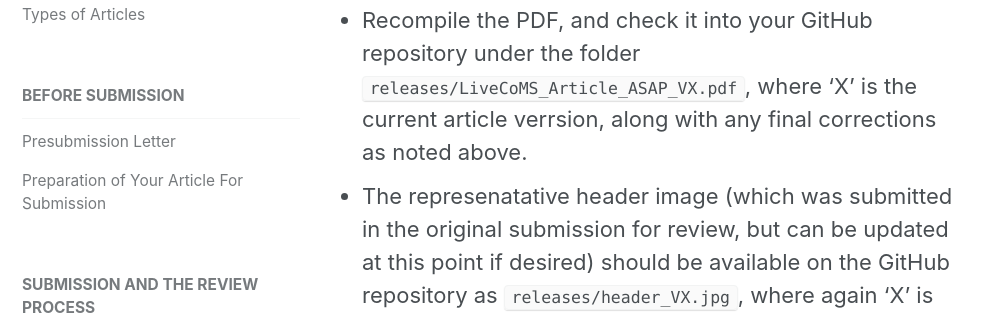
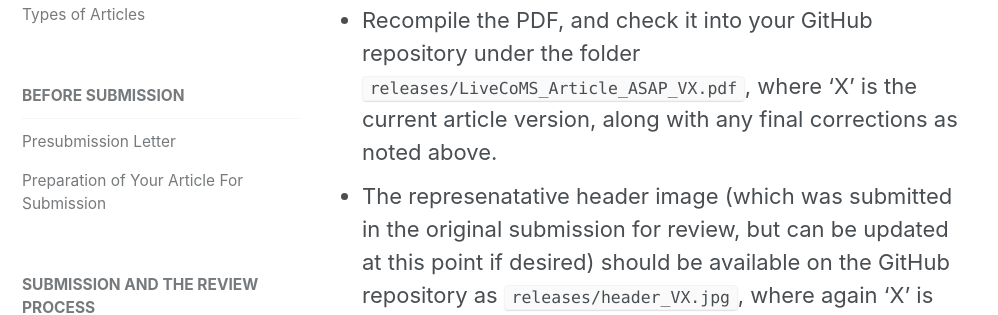
Before and after one commit to livecomsjournal/livecomsjournal.github.io, a Jekyll site: the page built from _author_instructions/01_policies.md, in a window 1280 px wide and 900 px high, scrolled down 15057 px. Shown: the part 187-502 px from the top of the window, without its empty margins (0-998 px from the left). Built offline with Jekyll 4.4.1, drawn with Linux system fonts in a browser that asks for light colours.

Commit message:
fix typo

```diff
--- a/_author_instructions/01_policies.md
+++ b/_author_instructions/01_policies.md
@@ -210,7 +210,7 @@ After acceptance of your article, the first task is to prepare an appropriate "A
 - Send a signed copy of the [contributor license release form](https://livecomsjournal.github.io/assets/pdf/LiveCoMS_contributor_license.pdf) to `managing@livecomsjournal.org`. As a reminder, this license does not transfer any copyright, but makes it easier for LiveCoMS to publish the article by clarifying that author does indeed have the right to distribute the article open source. See [copyright licence](https://livecomsjournal.github.io/authors/policies/#copyright-license) section for more information.
 - Within a few days of verifying the metadata and providing the lede, you will be notified by the editors about the volume, year, article number, and DOI (which will not yet be active, but will become active after posting the ASAP article). Finalize the LiveCoMS footer by changing the `ASAPversion` class to the `pubversion` class option in the document preamble, and use this information to fill in the `\pubvolume`, `\pubissue`, `\pubyear`, `\articlenum`, and `\pubDOI` fields.
 - Do a final check for issues with grammar, word choice, spelling, formatting (including issues with the LaTeX template, placement of figures, etc.) and typos. This step replaces the galley proofs stage in many other journal article preparation processes. Please [reference the appropriate part of the author instructions](https://livecomsjournal.github.io/authors/policies/#writing-style-and-editing) for what to look for in final checks and updating. Note that authors bear ultimate responsibility for ensuring the writing is of good quality. Editors may suggest improvements, but this is at their discretion.
-- Recompile the PDF, and check it into your GitHub repository under the folder `releases/LiveCoMS_Article_ASAP_VX.pdf`, where 'X' is the current article verrsion, along with any final corrections as noted above.
+- Recompile the PDF, and check it into your GitHub repository under the folder `releases/LiveCoMS_Article_ASAP_VX.pdf`, where 'X' is the current article version, along with any final corrections as noted above.
 - The represenatative header image (which was submitted in the original submission for review, but can be updated at this point if desired) should be available on the GitHub repository as `releases/header_VX.jpg`, where again 'X' is the current article version, and notify the editor when this has been done.
 - After being published as an ASAP article, but before the article is published in the next regularly scheduled issue, you will have a final chance to fix minor typos and inaccuracies (but not substantive content). Beyond that, any typos will remain in the LiveCoMS version until the next peer-reviewed version.  Changes can of course be made at any time in the authors’ maintained version on GitHub, which is linked from the article itself.  The managing editors will notify you approximately a week before the official release of the issue that your article will appear in.
 - At that point, after making these corrections, recompile the PDF, and check it into your GitHub repository under the folder `releases/LiveCoMS_Article_VX.pdf`, where 'X' is the current article version.
```
